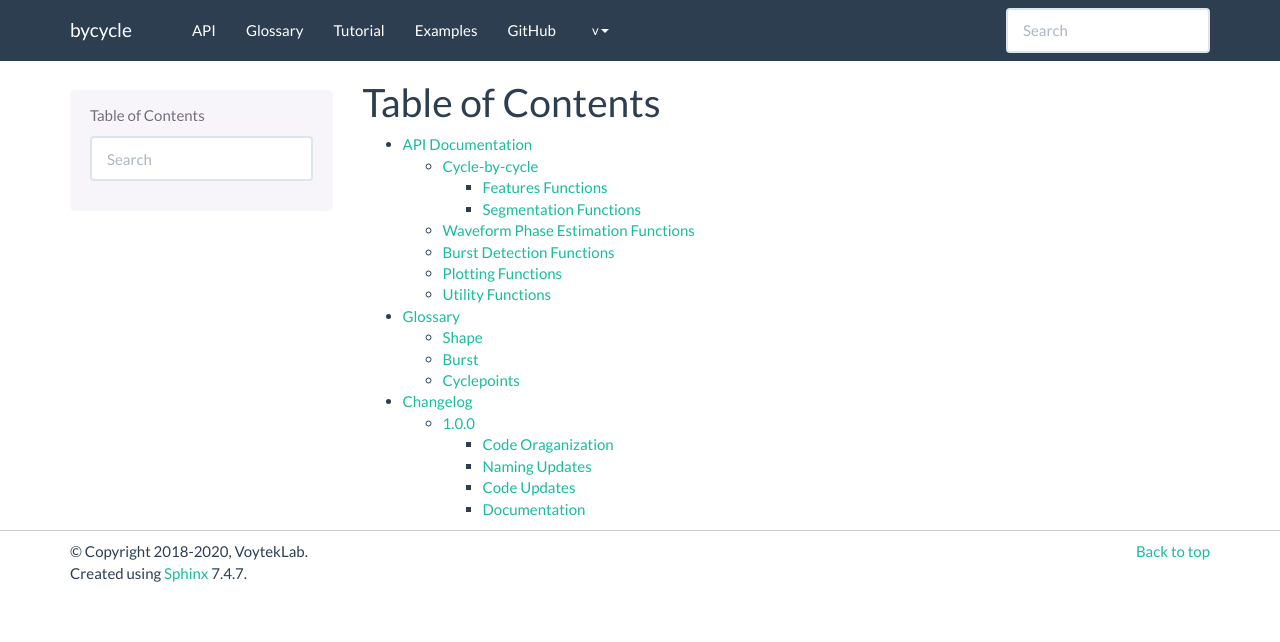
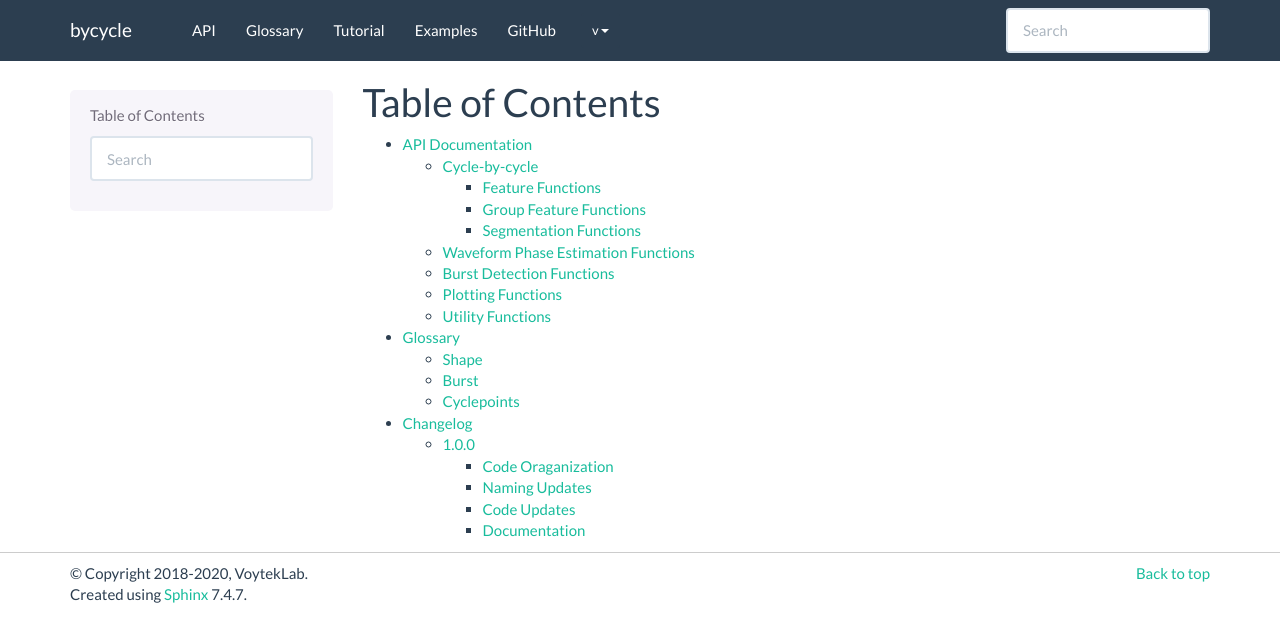
Before and after one commit to bycycle-tools/bycycle, a Sphinx documentation site: the page built from doc/contents.rst, in a window 1280 px wide. Shown: the top 642 px of the page. Built offline with Sphinx 7.4.7, drawn with Linux system fonts in a browser that asks for light colours; pages that are not in the unit, such as notebooks, are missing from menus; the version number could not be read and is left out.

```diff
--- a/doc/api.rst
+++ b/doc/api.rst
@@ -15,8 +15,8 @@ API reference for the bycyle module.
 Cycle-by-cycle
 ===============
 
-Features Functions
-~~~~~~~~~~~~~~~~~~
+Feature Functions
+~~~~~~~~~~~~~~~~~
 
 .. currentmodule:: bycycle.features
 
@@ -27,6 +27,17 @@ Features Functions
    compute_shape_features
    compute_burst_features
    compute_cyclepoints
+
+Group Feature Functions
+~~~~~~~~~~~~~~~~~~~~~~~
+
+.. currentmodule:: bycycle.group.features
+
+.. autosummary::
+   :toctree: generated/
+
+   compute_features_2d
+   compute_features_3d
 
 Segmentation Functions
 ~~~~~~~~~~~~~~~~~~~~~~
```
